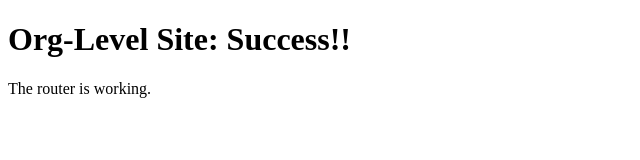
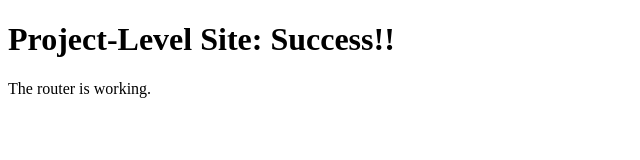
Before and after one commit to JeffreyGHJ/project-level, a plain HTML site: page index.html in a window 1280 px wide. Shown: the whole page, without its empty margins (0-640 px from the left). Drawn offline with Linux system fonts and the light colour scheme.

Commit message:
Update index.html

```diff
--- a/index.html
+++ b/index.html
@@ -1,8 +1,8 @@
 <!DOCTYPE html>
 <html>
-<head><title>Org Site Test</title></head>
+<head><title>Project Site Test</title></head>
 <body>
-  <h1>Org-Level Site: Success!!</h1>
+  <h1>Project-Level Site: Success!!</h1>
   <p>The router is working.</p>
 
 <script>
```
